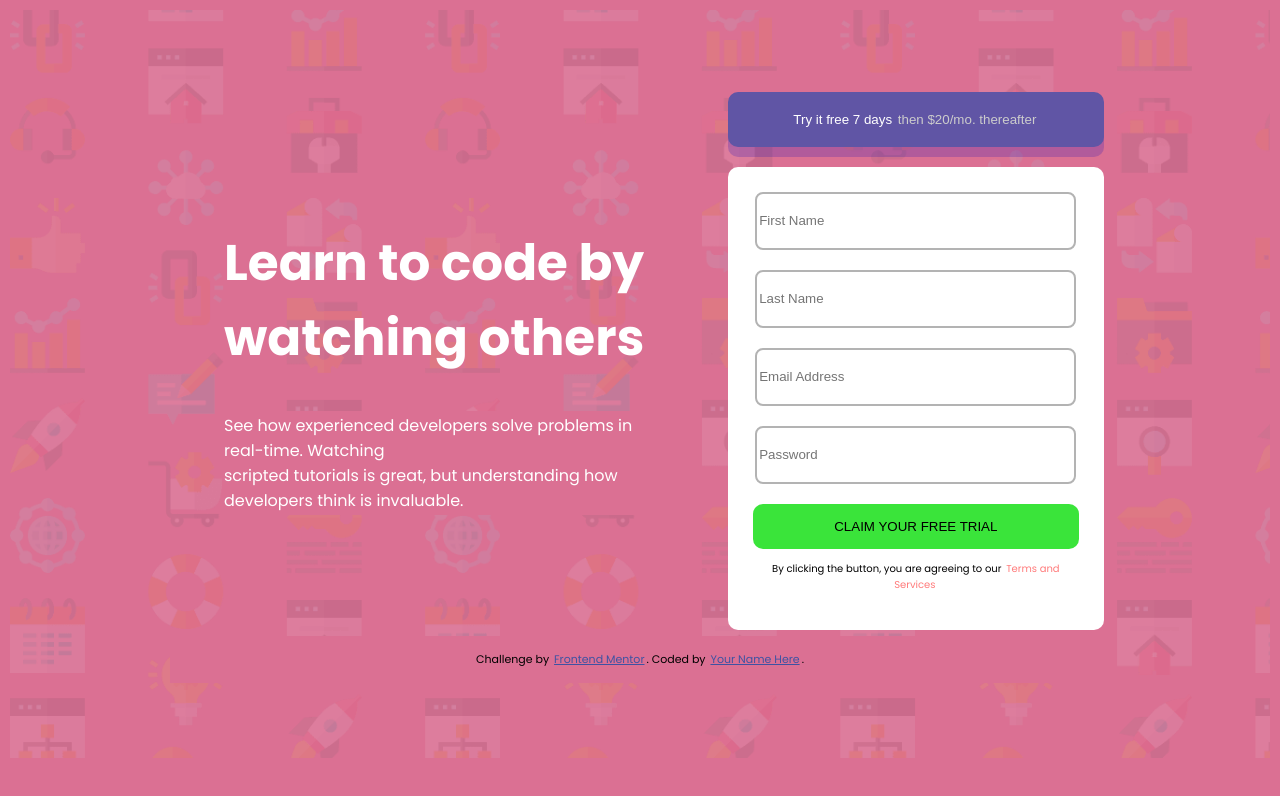
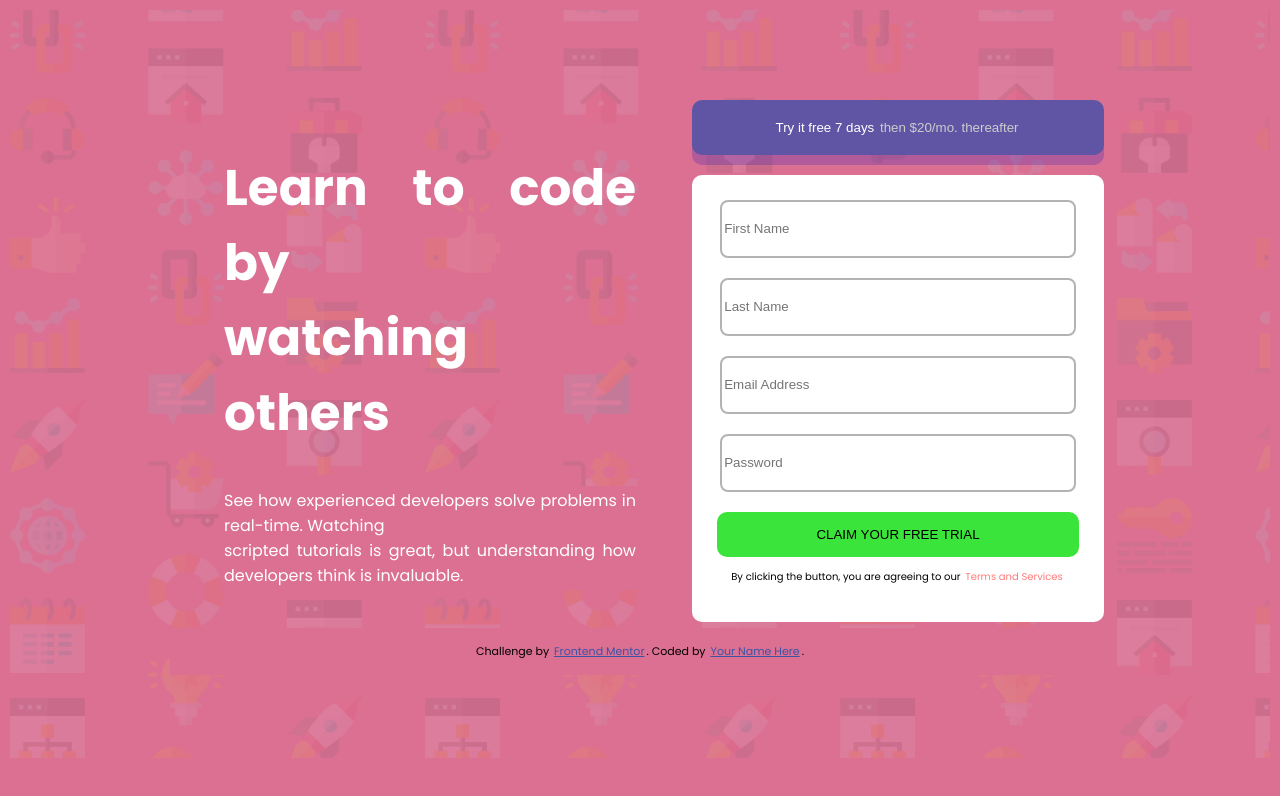
Before and after one commit to JyothiRadhaNanda/intro-component-with-signup-form-master, a plain HTML site: page index.html in a window 1280 px wide. Drawn offline with Linux system fonts and the light colour scheme.

Commit message:
(fix)
fix align text on section1

```diff
--- a/style.scss
+++ b/style.scss
@@ -38,6 +38,7 @@ body {
     background-color: rgba(102, 51, 153, 0);
     width: 95%;
     align-content: center;
+    text-align: center;
   }
   #section2 {
     // width: 100%;
@@ -104,10 +105,11 @@ body {
 @media screen and (min-width: 700px) {
   #container {
     flex-direction: row;
-  }
-  #section1 {
-    padding-inline: 50px;
-    width: 80%;
+    #section1 {
+      padding-inline: 50px;
+      width: 80%;
+      text-align: justify;
+    }
   }
   #section2 {
     width: 80%;
@@ -125,6 +127,7 @@ body {
   #section1 {
     padding-inline: 50px;
     width: 80%;
+    text-align: left;
   }
   #section2 {
     width: 80%;
```
Also changed, not shown: style.css, 1 other file.
